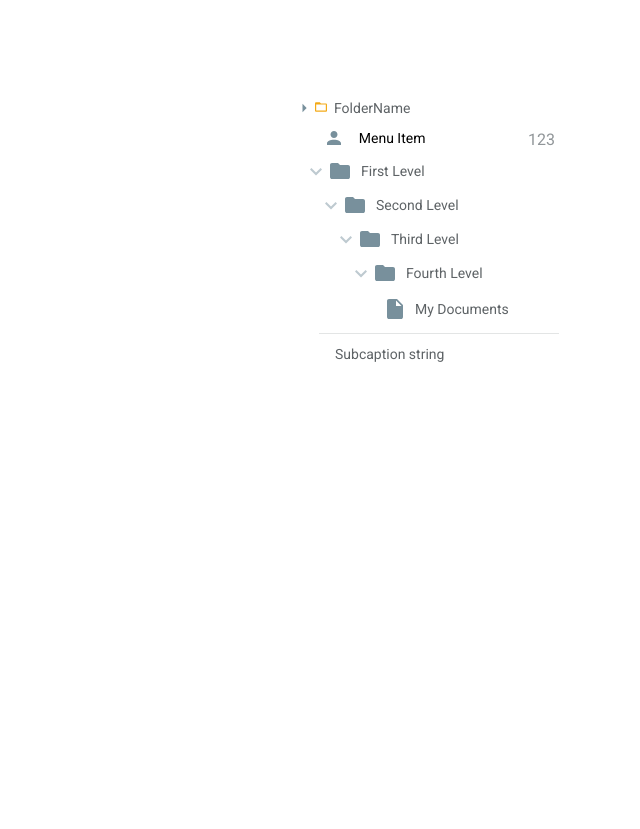
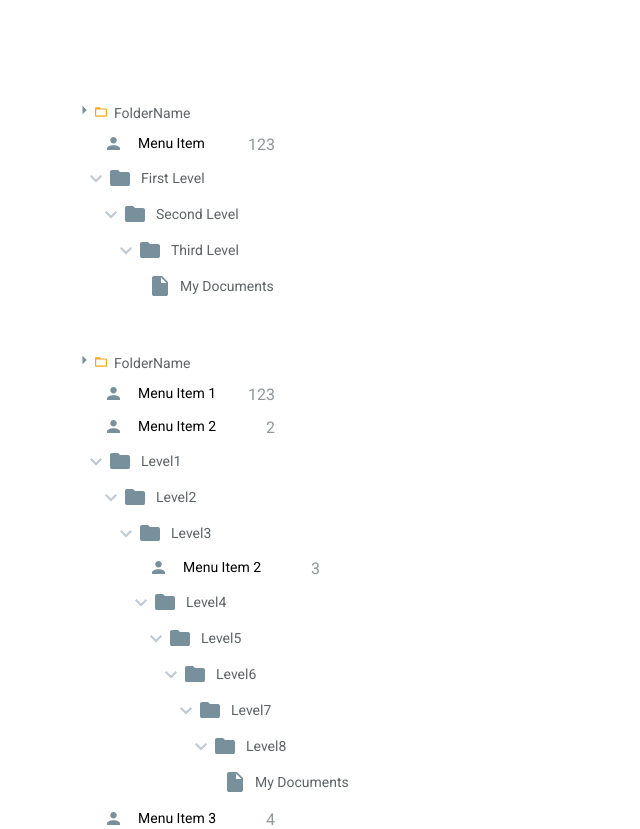
Before and after one commit to oleg-an/axes-pro, a Next.js app: page / in a window 1280 px wide. Shown: the whole page, without its empty margins (201-841 px from the left). Before the commit the page ends 800 px from the top, so only its background shows below. Built offline with nearby package versions, Linux system fonts and the light colour scheme.

Commit message:
folder styles update

```diff
--- a/components/element/Element.module.css
+++ b/components/element/Element.module.css
@@ -7,11 +7,12 @@
 }
 
 .element {
-    display: flex;
+    display: inline-flex;
+    min-width: 168px;
 }
 
 .content {
-    display: flex;
+    display: inline-flex;
     justify-content: space-between;
     width: 100%;
 }
--- a/components/file/File.module.css
+++ b/components/file/File.module.css
@@ -6,7 +6,7 @@
 }
 
 .container {
-    display: flex;
+    display: inline-flex;
 }
 
 .icon {
--- a/components/folder/Folder.module.css
+++ b/components/folder/Folder.module.css
@@ -1,7 +1,6 @@
 .folder {
     user-select: none;
-    width: 100%;
-    display: flex;
+    display: inline-flex;
 }
 
 .clickable {
@@ -15,7 +14,7 @@
 }
 
 .container {
-    display: flex;
+    display: inline-flex;
 }
 
 .children {
--- a/components/folder/Folder.tsx
+++ b/components/folder/Folder.tsx
@@ -33,23 +33,24 @@ export const Folder = ({...props}: Props) => {
             <Image width={12} height={8} alt="" src={ToggleImage}/>
         </div>}
 
-        <div style={{width: '100%'}}>
+        <div>
             <div className={style.container + ' ' + style.clickable} onClick={() => setOpened(x => !x)}>
                 {isRoot && <div className={style.folder1Icon}>
-                    <Image width={12} height={10}  alt="" src={Folder1Image}/>
+                    <Image width={12} height={10} alt="" src={Folder1Image}/>
                 </div>}
                 {!isRoot && <div className={style.folder2Icon}>
-                    <Image width={20} height={16}  alt="" src={Folder2Image}/>
+                    <Image width={20} height={16} alt="" src={Folder2Image}/>
                 </div>}
                 <div className={style.title}>{props.title}</div>
             </div>
 
-            {opened && <>{React.Children.map(props.children as any, (child) => {
-                return (<div className={style.children}>
-                    {child}
-                </div>);
-            })}
-            </>}
+            <div style={{display: opened ? 'block' : 'none'}}>
+                {React.Children.map(props.children as any, (child) => {
+                    return (<div className={style.children}>
+                        {child}
+                    </div>);
+                })}
+            </div>
         </div>
     </div>
 };
--- a/pages/index.tsx
+++ b/pages/index.tsx
@@ -9,15 +9,37 @@ export default function Home() {
                 <Folder title="First Level">
                     <Folder title="Second Level">
                         <Folder title="Third Level">
-                            <Folder title="Fourth Level">
-                                <File title="My Documents"/>
-                            </Folder>
+                            <File title="My Documents"/>
                         </Folder>
                     </Folder>
                 </Folder>
             </Folder>
-            <div className={styles.line} />
-            <div className={styles.subCaption}>Subcaption string</div>
+
+            <div style={{marginTop: '50px'}}>
+                <Folder title="FolderName">
+                    <Element title="Menu Item 1" value={123}/>
+                    <Element title="Menu Item 2" value={2}/>
+                    <Folder title="Level1">
+                        <Folder title="Level2">
+                            <Folder title="Level3">
+                                <Element title="Menu Item 2" value={3}/>
+                                <Folder title="Level4">
+                                    <Folder title="Level5">
+                                        <Folder title="Level6">
+                                            <Folder title="Level7">
+                                                <Folder title="Level8">
+                                                    <File title="My Documents"/>
+                                                </Folder>
+                                            </Folder>
+                                        </Folder>
+                                    </Folder>
+                                </Folder>
+                            </Folder>
+                        </Folder>
+                    </Folder>
+                    <Element title="Menu Item 3" value={4}/>
+                </Folder>
+            </div>
         </div>
     )
 }
--- a/styles/Home.module.css
+++ b/styles/Home.module.css
@@ -1,7 +1,6 @@
 .container {
-    margin: 0 auto;
-    width: 240px;
     padding-top: 100px;
+    padding-left: 300px;
 }
 
 .line {
```
